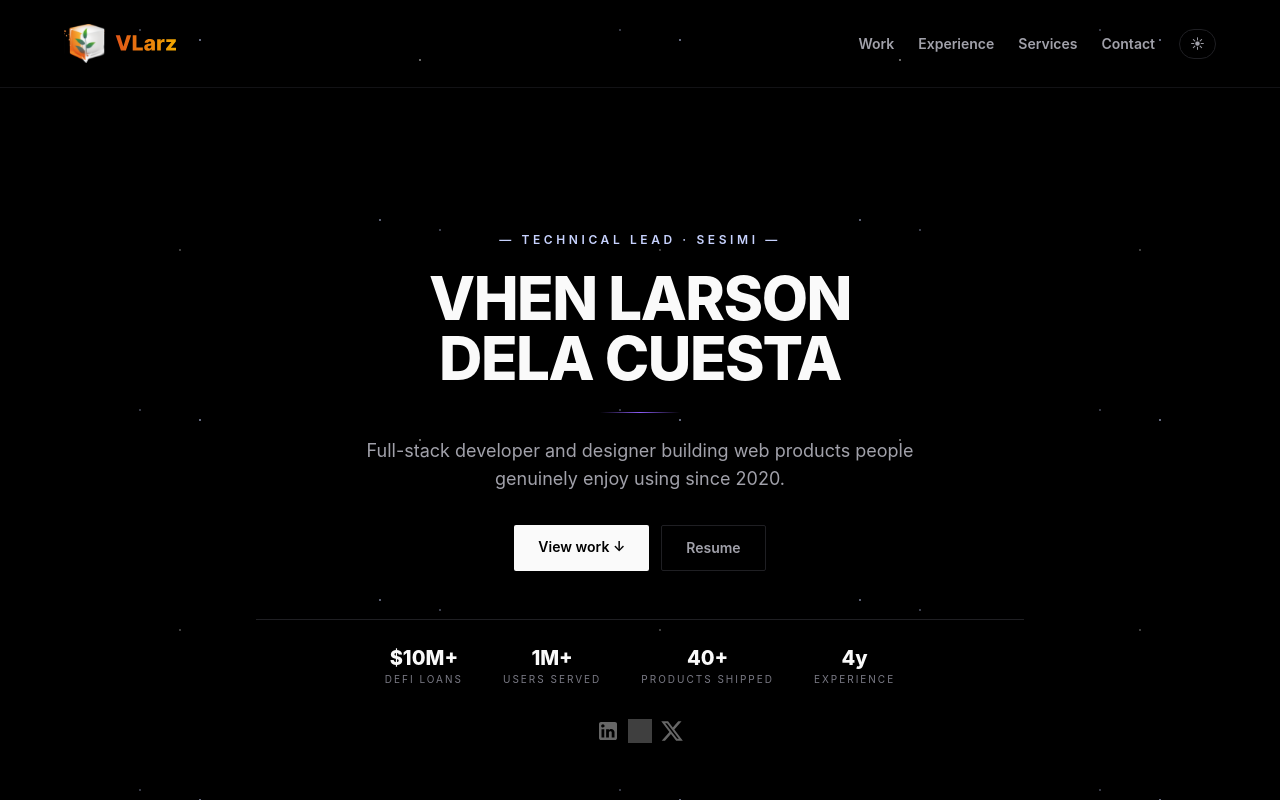
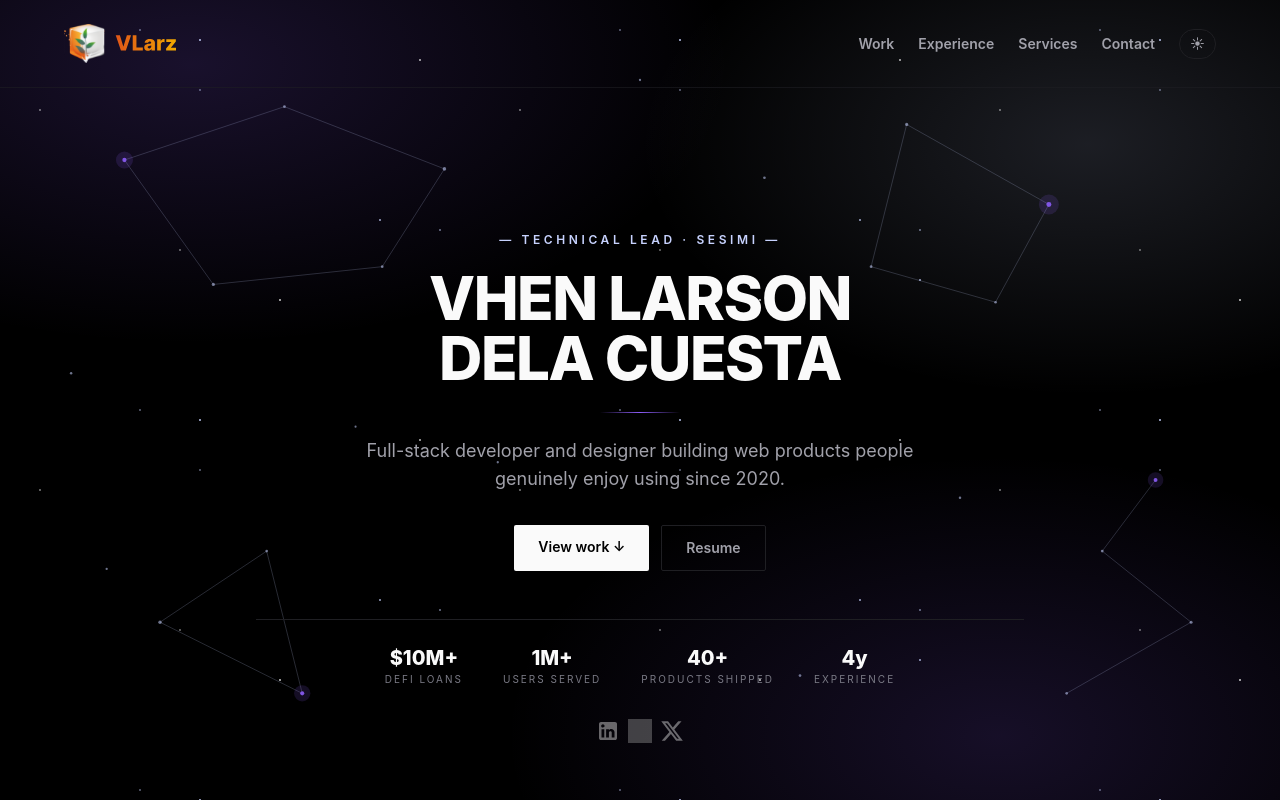
Before and after one commit to VLarz/portfolio, a React (Create React App) app: page / in a window 1280 px wide. Both pictures are taken after a click on the button "Switch to dark mode". Shown: the top 800 px of the page. Built offline with nearby package versions, Linux system fonts and the light colour scheme; grey boxes are pictures that could not be loaded.

Commit message:
feat(background): richer starfield, constellations and nebula glow in both themes

```diff
--- a/src/components/ConstellationChart.tsx
+++ b/src/components/ConstellationChart.tsx
@@ -1,37 +1,68 @@
 const LINES: Array<[number, number, number, number]> = [
+  // top-left cluster
   [140, 180, 320, 120],
   [320, 120, 500, 190],
+  [500, 190, 430, 300],
+  [430, 300, 240, 320],
+  [140, 180, 240, 320],
+  // top-right cluster
   [1020, 140, 1180, 230],
   [1180, 230, 1120, 340],
+  [1120, 340, 980, 300],
+  [980, 300, 1020, 140],
+  // bottom-left cluster
   [180, 700, 340, 780],
+  [340, 780, 300, 620],
+  [300, 620, 180, 700],
+  // bottom-right cluster
   [1240, 620, 1340, 700],
+  [1340, 700, 1200, 780],
+  [1240, 620, 1300, 540],
 ];
 
 const STARS: Array<{ cx: number; cy: number; r: number; accent?: boolean }> = [
-  { cx: 140, cy: 180, r: 2.4 },
+  // top-left cluster
+  { cx: 140, cy: 180, r: 2.4, accent: true },
   { cx: 320, cy: 120, r: 1.6 },
   { cx: 500, cy: 190, r: 2 },
+  { cx: 430, cy: 300, r: 1.5 },
+  { cx: 240, cy: 320, r: 1.8 },
+  // top-right cluster
   { cx: 1020, cy: 140, r: 1.8 },
   { cx: 1180, cy: 230, r: 2.8, accent: true },
   { cx: 1120, cy: 340, r: 1.5 },
+  { cx: 980, cy: 300, r: 1.6 },
+  // bottom-left cluster
   { cx: 180, cy: 700, r: 1.9 },
-  { cx: 340, cy: 780, r: 2.3 },
+  { cx: 340, cy: 780, r: 2.3, accent: true },
+  { cx: 300, cy: 620, r: 1.5 },
+  { cx: 120, cy: 640, r: 1.3 },
+  // bottom-right cluster
   { cx: 1240, cy: 620, r: 1.6 },
   { cx: 1340, cy: 700, r: 1.7 },
+  { cx: 1200, cy: 780, r: 1.5 },
+  { cx: 1300, cy: 540, r: 2.2, accent: true },
+  // scattered
   { cx: 80, cy: 420, r: 1.4 },
   { cx: 720, cy: 90, r: 1.3 },
   { cx: 900, cy: 760, r: 1.5 },
   { cx: 620, cy: 640, r: 1.2 },
+  { cx: 760, cy: 420, r: 1.6 },
+  { cx: 560, cy: 520, r: 1.3 },
+  { cx: 1080, cy: 560, r: 1.4 },
+  { cx: 860, cy: 200, r: 1.5 },
+  { cx: 400, cy: 480, r: 1.2 },
 ];
 
 export default function ConstellationChart() {
   return (
     <svg
       aria-hidden="true"
-      className={`pointer-events-none fixed inset-0 -z-10 h-full w-full dark:hidden`}
+      className={`pointer-events-none fixed inset-0 -z-10 h-full w-full`}
       viewBox="0 0 1440 900"
       preserveAspectRatio="xMidYMid slice"
     >
+      <g className={`stroke-star`} strokeWidth="0.8">
         {LINES.map(([x1, y1, x2, y2]) => (
           <line
             key={`${x1}-${y1}-${x2}-${y2}`}
@@ -39,19 +70,29 @@ export default function ConstellationChart() {
             y1={y1}
             x2={x2}
             y2={y2}
-          stroke="#e4e4e7"
-          strokeWidth="0.8"
+            opacity={0.28}
           />
         ))}
+      </g>
       {STARS.map((star) => (
+        <g key={`${star.cx}-${star.cy}`}>
+          {star.accent && (
             <circle
-          key={`${star.cx}-${star.cy}`}
+              cx={star.cx}
+              cy={star.cy}
+              r={star.r * 4}
+              className={`fill-accent`}
+              opacity={0.15}
+            />
+          )}
+          <circle
             cx={star.cx}
             cy={star.cy}
             r={star.r}
-          fill={star.accent ? '#8b5cf6' : '#a1a1aa'}
+            className={star.accent ? `fill-accent` : `fill-star`}
             opacity={star.accent ? 0.9 : 0.55}
           />
+        </g>
       ))}
     </svg>
   );
--- a/src/components/Starfield.tsx
+++ b/src/components/Starfield.tsx
@@ -2,10 +2,22 @@ export default function Starfield() {
   return (
     <div
       aria-hidden="true"
-      className={`pointer-events-none fixed inset-0 -z-10 hidden dark:block`}
+      className={`pointer-events-none fixed inset-0 -z-10`}
     >
-      <div className={`starfield-layer absolute inset-0`} />
-      <div className={`starfield-layer starfield-twinkle absolute inset-0`} />
+      {/* accent nebula glow — both themes */}
+      <div className={`nebula-glow absolute inset-0`} />
+
+      {/* dark "night sky" dust */}
+      <div className={`starfield-layer absolute inset-0 hidden dark:block`} />
+      <div
+        className={`starfield-layer starfield-twinkle absolute inset-0 hidden dark:block`}
+      />
+
+      {/* light "star chart" dust */}
+      <div className={`starchart-dust absolute inset-0 dark:hidden`} />
+      <div
+        className={`starchart-dust starfield-twinkle absolute inset-0 dark:hidden`}
+      />
     </div>
   );
 }
--- a/src/index.css
+++ b/src/index.css
@@ -41,17 +41,50 @@
 }
 
 @layer components {
+  /* dark "night sky" — dense tiled starfield */
   .starfield-layer {
-    background-image: radial-gradient(1px 1px at 25px 35px, rgb(255 255 255 / 0.55) 50%, transparent 51%),
-      radial-gradient(1px 1px at 120px 90px, rgb(255 255 255 / 0.4) 50%, transparent 51%),
-      radial-gradient(1.5px 1.5px at 200px 40px, rgb(var(--star) / 0.5) 50%, transparent 51%),
-      radial-gradient(1px 1px at 300px 140px, rgb(255 255 255 / 0.35) 50%, transparent 51%),
-      radial-gradient(2px 2px at 380px 220px, rgb(var(--star) / 0.45) 50%, transparent 51%),
-      radial-gradient(1px 1px at 90px 260px, rgb(255 255 255 / 0.45) 50%, transparent 51%),
-      radial-gradient(1px 1px at 240px 320px, rgb(255 255 255 / 0.3) 50%, transparent 51%),
-      radial-gradient(1.5px 1.5px at 420px 60px, rgb(255 255 255 / 0.4) 50%, transparent 51%);
+    background-image: radial-gradient(1px 1px at 25px 35px, rgb(255 255 255 / 0.7) 50%, transparent 51%),
+      radial-gradient(1px 1px at 120px 90px, rgb(255 255 255 / 0.55) 50%, transparent 51%),
+      radial-gradient(1.5px 1.5px at 200px 40px, rgb(var(--star) / 0.7) 50%, transparent 51%),
+      radial-gradient(1px 1px at 300px 140px, rgb(255 255 255 / 0.5) 50%, transparent 51%),
+      radial-gradient(2px 2px at 380px 220px, rgb(var(--star) / 0.6) 50%, transparent 51%),
+      radial-gradient(1px 1px at 90px 260px, rgb(255 255 255 / 0.6) 50%, transparent 51%),
+      radial-gradient(1px 1px at 240px 320px, rgb(255 255 255 / 0.45) 50%, transparent 51%),
+      radial-gradient(1.5px 1.5px at 420px 60px, rgb(255 255 255 / 0.55) 50%, transparent 51%),
+      radial-gradient(1px 1px at 60px 150px, rgb(255 255 255 / 0.5) 50%, transparent 51%),
+      radial-gradient(1px 1px at 160px 210px, rgb(var(--star) / 0.55) 50%, transparent 51%),
+      radial-gradient(2px 2px at 280px 300px, rgb(255 255 255 / 0.6) 50%, transparent 51%),
+      radial-gradient(1px 1px at 350px 120px, rgb(255 255 255 / 0.45) 50%, transparent 51%),
+      radial-gradient(1.5px 1.5px at 440px 280px, rgb(var(--star) / 0.6) 50%, transparent 51%),
+      radial-gradient(1px 1px at 20px 300px, rgb(255 255 255 / 0.5) 50%, transparent 51%);
     background-repeat: repeat;
     background-size: 480px 380px;
+  }
+
+  /* light "star chart" — airy, sparse violet dust */
+  .starchart-dust {
+    background-image: radial-gradient(1px 1px at 60px 50px, rgb(var(--star) / 0.4) 50%, transparent 51%),
+      radial-gradient(1.5px 1.5px at 220px 120px, rgb(var(--star) / 0.32) 50%, transparent 51%),
+      radial-gradient(1px 1px at 360px 200px, rgb(var(--star) / 0.28) 50%, transparent 51%),
+      radial-gradient(1px 1px at 140px 280px, rgb(var(--star) / 0.32) 50%, transparent 51%),
+      radial-gradient(1.5px 1.5px at 430px 60px, rgb(var(--star) / 0.3) 50%, transparent 51%),
+      radial-gradient(1px 1px at 300px 340px, rgb(var(--star) / 0.24) 50%, transparent 51%),
+      radial-gradient(1px 1px at 480px 260px, rgb(var(--star) / 0.28) 50%, transparent 51%);
+    background-repeat: repeat;
+    background-size: 520px 400px;
+  }
+
+  /* accent "nebula" glow — soft in light, richer in dark */
+  .nebula-glow {
+    background-image: radial-gradient(60% 50% at 15% 8%, rgb(var(--accent) / 0.1), transparent 70%),
+      radial-gradient(50% 45% at 85% 18%, rgb(var(--star) / 0.08), transparent 70%),
+      radial-gradient(55% 50% at 78% 92%, rgb(var(--accent) / 0.08), transparent 70%);
+  }
+
+  .dark .nebula-glow {
+    background-image: radial-gradient(60% 50% at 15% 8%, rgb(var(--accent) / 0.18), transparent 70%),
+      radial-gradient(50% 45% at 85% 18%, rgb(var(--star) / 0.14), transparent 70%),
+      radial-gradient(55% 50% at 78% 92%, rgb(var(--accent) / 0.16), transparent 70%);
   }
 
   .starfield-twinkle {
```
Also changed, not shown: 1 other file (tests, documents, lock files or other folders). Lines whose indentation alone changed are shown as unchanged.
